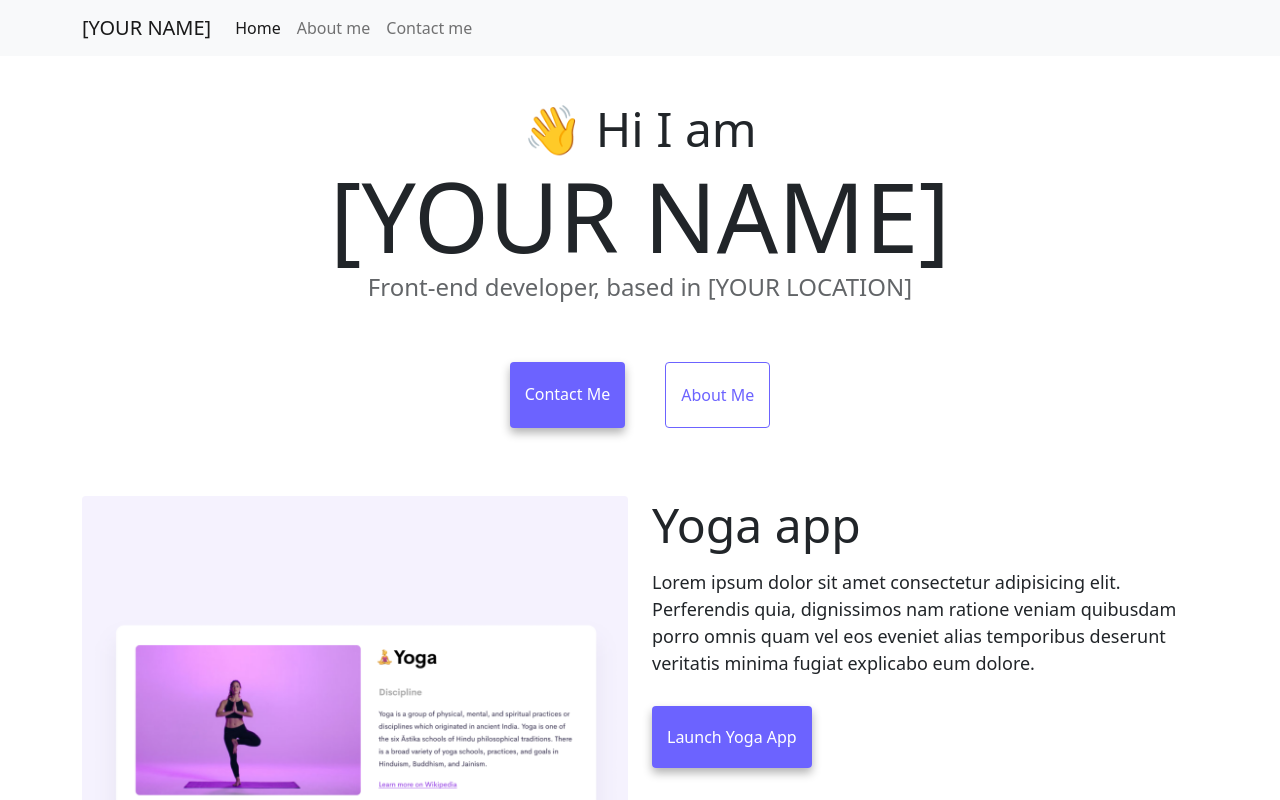
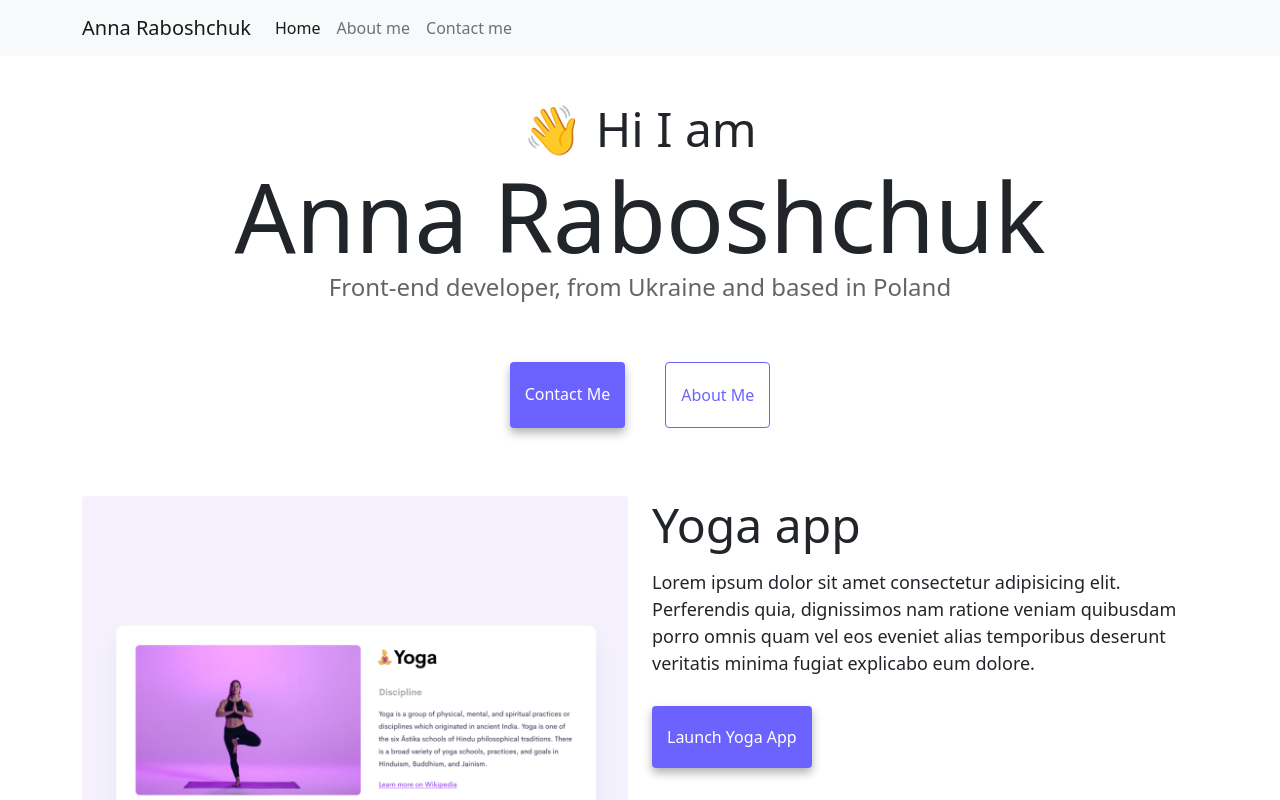
Before and after one commit to AnnaRaboshchuk/responsive_hw_shecodes, a plain HTML site: page index.html in a window 1280 px wide. Shown: the top 800 px of the page. Drawn offline with nearby package versions, Linux system fonts and the light colour scheme.

Commit message:
Starting with SEO and stuck

```diff
--- a/index.html
+++ b/index.html
@@ -4,6 +4,7 @@
     <meta charset="UTF-8" />
     <meta http-equiv="X-UA-Compatible" content="IE=edge" />
     <meta name="viewport" content="width=device-width, initial-scale=1.0" />
+    <meta name="description" content="This is a CV of Anna Raboshchuk." />
     <title>Front-end developer: Anna Raboshchuk</title>
     <link
       href="https://cdn.jsdelivr.net/npm/bootstrap@5.0.0-beta2/dist/css/bootstrap.min.css"
@@ -21,7 +22,9 @@
   <body>
     <nav class="navbar navbar-expand-lg navbar-light bg-light fixed-top">
       <div class="container">
-        <a class="navbar-brand" href="index.html">[YOUR NAME]</a>
+        <a class="navbar-brand" href="index.html" title="Go to Homepage"
+          >Anna Raboshchuk</a
+        >
         <button
           class="navbar-toggler"
           type="button"
@@ -51,8 +54,10 @@
       </div>
     </nav>
     <h2 class="text-center">👋 Hi I am</h2>
-    <h1 class="text-center">[YOUR NAME]</h1>
-    <h3 class="text-center">Front-end developer, based in [YOUR LOCATION]</h3>
+    <h1 class="text-center">Anna Raboshchuk</h1>
+    <h3 class="text-center">
+      Front-end developer, from Ukraine and based in Poland
+    </h3>
     <div class="navigation-links mb-5">
       <a href="about.html#contact" class="primary-link">Contact me</a>
       <a href="about.html" class="secondary-link">About me</a>
```
Also changed, not shown: about.html (+4 -4 lines).
